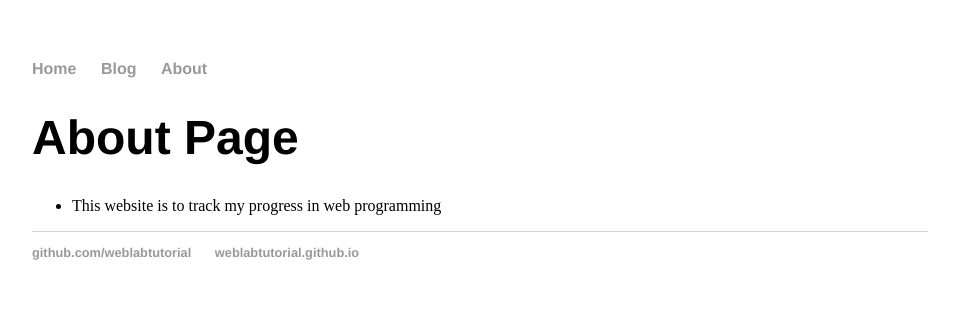
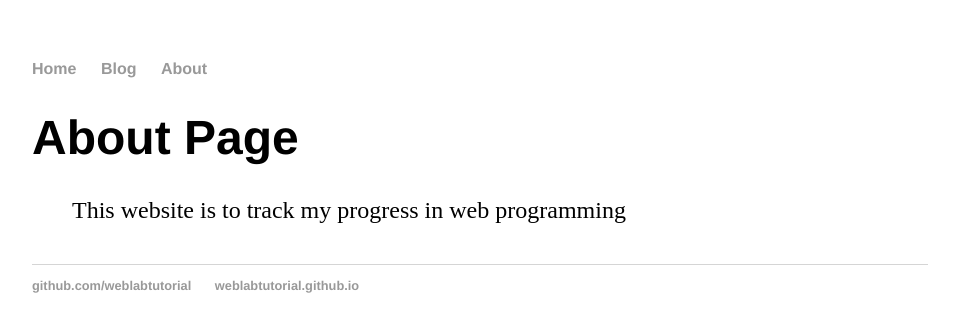
Before and after one commit to Kareem-AlHasan/Kareem-AlHasan.github.io, a Jekyll site: the page built from about/index.html, in a window 1280 px wide. Shown: the top 332 px of the page, without its empty margins (160-1119 px from the left). Built offline with Jekyll 4.4.1, drawn with Linux system fonts in a browser that asks for light colours.

Commit message:
Update index.html

```diff
--- a/about/index.html
+++ b/about/index.html
@@ -3,7 +3,7 @@ layout: default
 title: Web Programming Page
 ---
  <h1>About Page</h1>
- <ul class="about">
+ <ul class="posts">
 
   <li> This website is to track my progress in web programming </li>
  </ul>
```
